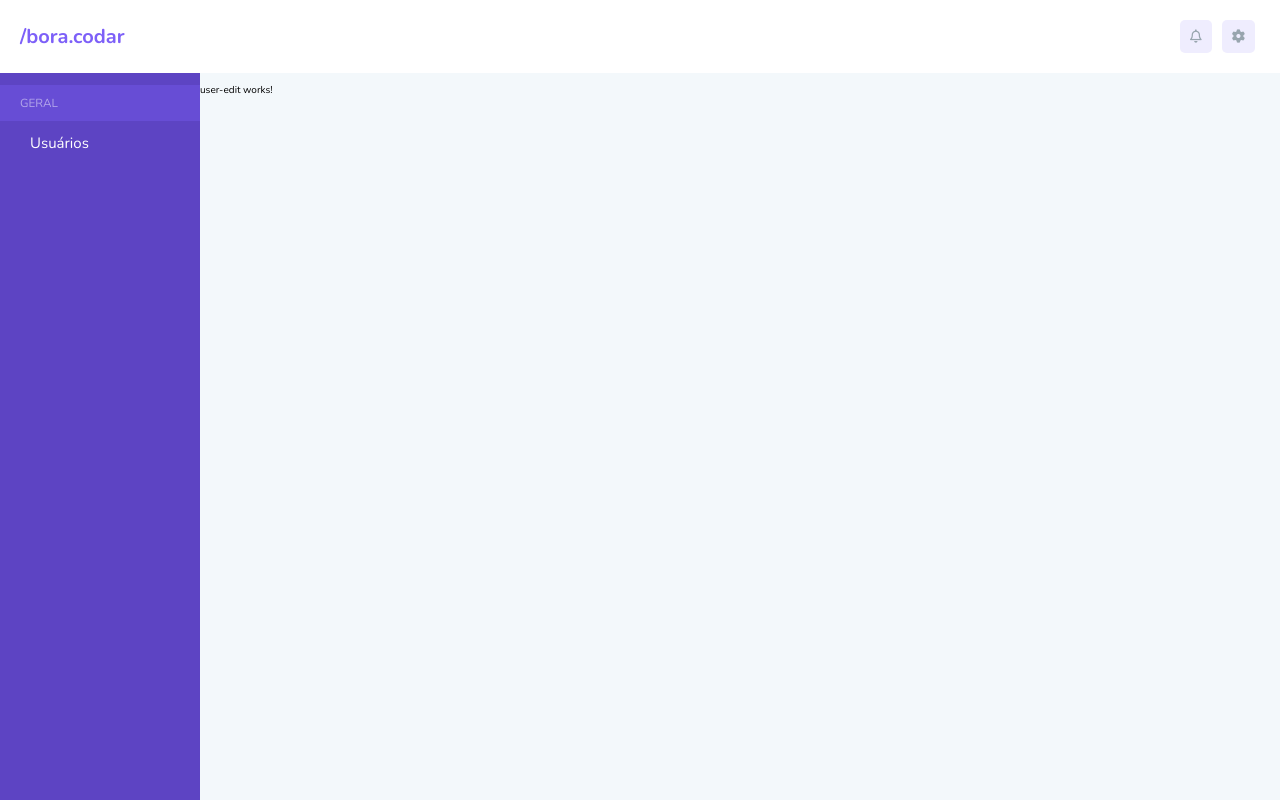
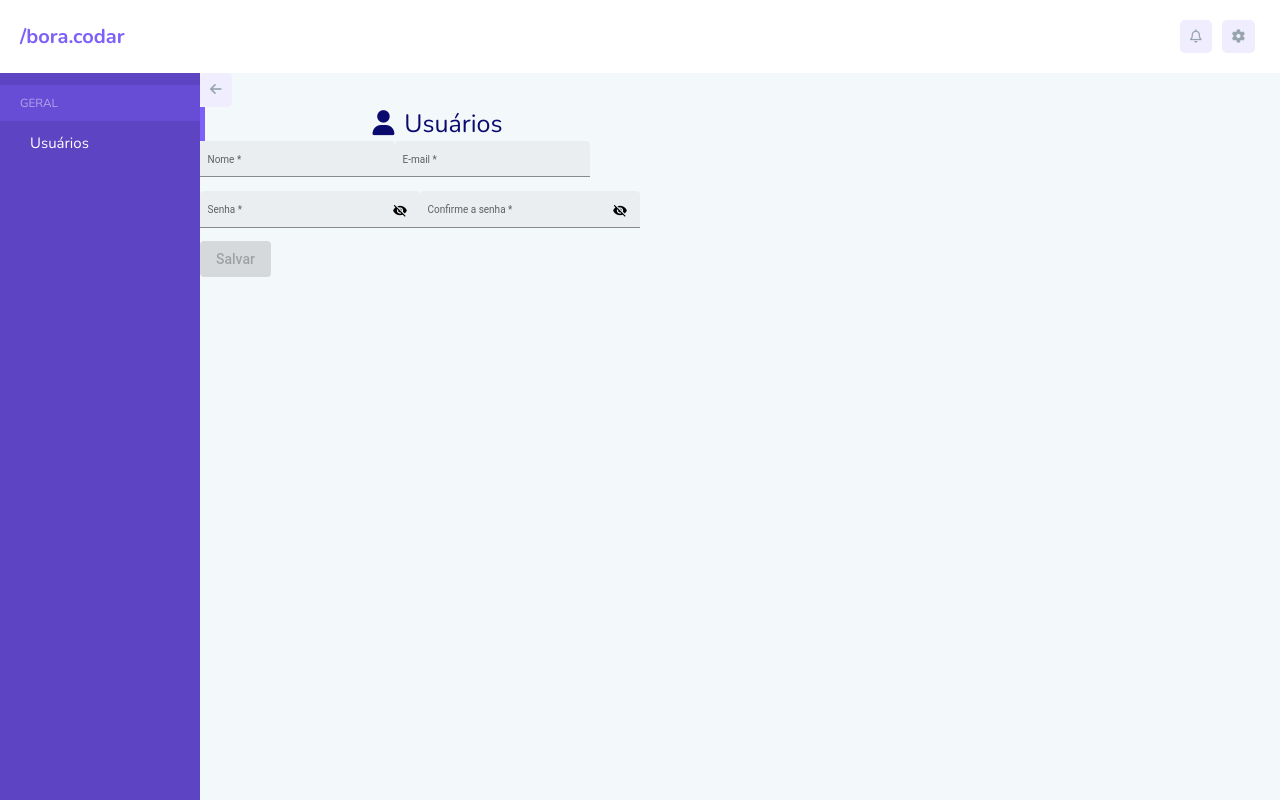
Before and after one commit to RNTd3v/app-bora-codar, an Angular app: page /users/add in a window 1280 px wide. Built offline with nearby package versions, Linux system fonts and the light colour scheme.

Commit message:
Criado componente para editar um usuario

```diff
--- a/src/app/users/user-edit/user-edit.component.html
+++ b/src/app/users/user-edit/user-edit.component.html
@@ -1 +1,47 @@
-<p>user-edit works!</p>
+<div class="ui-page-content">
+  <header class="top">
+    <button class="o-button -icon" (click)="goBack()">
+      <i class="fas fa-arrow-left"></i>
+    </button>
+    <h2 class="o-title">
+      <i class="fas fa-user"></i>
+      {{title}}
+    </h2>
+  </header>
+  <main class="content">
+    <mat-progress-bar mode="indeterminate" *ngIf="isLoading"></mat-progress-bar>
+    <form class="c-form" [formGroup]="formUser" (submit)="submitUserData()">
+      <mat-form-field appearance="fill">
+        <mat-label>Nome</mat-label>
+        <input matInput formControlName="name" required>
+        <mat-error *ngIf="showMessageError('name')">{{getErrorMessage('name')}}</mat-error>
+      </mat-form-field>
+      <mat-form-field appearance="fill">
+        <mat-label>E-mail</mat-label>
+        <input matInput formControlName="email" required>
+        <mat-error *ngIf="showMessageError('email')">{{getErrorMessage('email')}}</mat-error>
+      </mat-form-field>
+      <div formGroupName="passwordForm">
+        <mat-form-field appearance="fill">
+          <mat-label>Senha</mat-label>
+          <input matInput [type]="hide ? 'password' : 'text'" formControlName="password" required>
+          <!--mat-error *ngIf="showMessageError('password')">{{getErrorMessage('password')}}</mat-error-->
+          <button mat-icon-button matSuffix (click)="hide = !hide" [attr.aria-label]="'Hide password'" [attr.aria-pressed]="hide">
+          <mat-icon>{{hide ? 'visibility_off' : 'visibility'}}</mat-icon>
+          </button>
+        </mat-form-field>
+        <mat-form-field appearance="fill">
+          <mat-label>Confirme a senha</mat-label>
+          <input matInput [type]="hide ? 'password' : 'text'" formControlName="confirm" required>
+          <!--mat-error *ngIf="showMessageError('password')">{{getErrorMessage('password')}}</mat-error-->
+          <button mat-icon-button matSuffix (click)="hide = !hide" [attr.aria-label]="'Hide password'" [attr.aria-pressed]="hide">
+          <mat-icon>{{hide ? 'visibility_off' : 'visibility'}}</mat-icon>
+          </button>
+        </mat-form-field>
+      </div>
+      <button type="submit" mat-raised-button color="primary" [disabled]="formInvalid || isLoading">
+        Salvar
+      </button>
+    </form>
+  </main>
+</div>
--- a/src/app/users/user-edit/user-edit.component.ts
+++ b/src/app/users/user-edit/user-edit.component.ts
@@ -1,4 +1,10 @@
 import { Component, OnInit } from '@angular/core';
+import { FormBuilder, FormGroup, Validators } from '@angular/forms';
+import { ActivatedRoute, Router } from '@angular/router';
+import { IUserService, User } from '@cms/core';
+import { Observable } from 'rxjs';
+import { finalize } from 'rxjs/operators';
+import { MatSnackBar } from '@angular/material/snack-bar';
 
 @Component({
   selector: 'app-user-edit',
@@ -7,9 +13,143 @@ import { Component, OnInit } from '@angular/core';
 })
 export class UserEditComponent implements OnInit {
 
-  constructor() { }
+  hide = true;
+  formUser: FormGroup;
+  userId: string = null;
+  userData: User;
+  isLoading = false;
+
+  constructor(
+    private router: Router,
+    private activatedRoute: ActivatedRoute,
+    private formBuilder: FormBuilder,
+    private snackBar: MatSnackBar,
+    private service: IUserService) {
+      this.userId = this.activatedRoute.snapshot.params.id;
+    }
 
   ngOnInit(): void {
+
+    if (!!this.userId) {
+      this.userData = JSON.parse(this.activatedRoute.snapshot.queryParams.user);
+    }
+
+    this.createFormUser(new User(this.userData));
+  }
+
+  private createFormUser(user: User): void {
+    this.formUser = this.formBuilder.group({
+      name: [user.name, [Validators.required]],
+      email: [user.email, [Validators.required, Validators.email]],
+      passwordForm: this.formBuilder.group({
+        password: [user.passwordForm.password, [Validators.required, Validators.minLength(6)]],
+        confirm: [user.passwordForm.confirm, [Validators.required, Validators.minLength(6)]],
+      }, {
+        validator: ConfirmedValidator('password', 'confirm')
+      }),
+      roleId: [user.roleId]
+    })
+  }
+
+  getErrorMessage(inputName: string) {
+    if (this.formUser.get(inputName).hasError('required')) {
+      return 'Campo obrigatório';
+    }
+
+    switch (inputName) {
+      case 'email':
+        return this.formUser.get(inputName).hasError('email') ? 'E-mail invalido' : '';
+      case 'password':
+        console.log(this.formUser.get(inputName));
+        return this.formUser.get(inputName).hasError('minlength') ? 'Mínimo de 6 caracteres' : '';
+    }
+
+  }
+
+  showMessageError(inputName: string): boolean {
+    return this.formUser.get(inputName).invalid;
+  }
+
+  goBack(): void {
+    this.router.navigate(['../'])
+  }
+
+  submitUserData(): void {
+    if (this.formUser.valid) {
+      this.isLoading = true;
+      this.createOrUpdateUserData()
+      .pipe(
+        finalize(() => this.isLoading = false)
+      ).subscribe(
+        (user: User) => this.handleResult(user),
+        err => this.handleError(err)
+      );
+    }
+  }
+
+  private createOrUpdateUserData(): Observable<User> {
+
+    if(!!this.userData) {
+      return this.updateUserData();
+    }
+
+    return this.createUser();
+  }
+
+  private createUser(): Observable<User> {
+
+    const formValue = this.formUser.value;
+    const { password } = formValue.passwordForm;
+
+    const payload = {
+      ...formValue,
+      password
+    }
+
+    delete payload.passwordForm;
+
+    return this.service.createUser(payload);
+
+  }
+
+  private updateUserData(): Observable<User> {
+    const payload = this.formUser.value;
+    return this.service.updateUser(payload, this.userId);
+  }
+
+  private handleResult(user: User): void {
+    this.snackBar.open('Usuário salvo com sucesso!', null, {
+      duration: 2000,
+    });
+  }
+
+  private handleError(err): void {
+    this.snackBar.open('Houve um erro!', null, {
+      duration: 2000,
+    });
+  }
+
+  get formInvalid(): boolean  {
+    return this.formUser.invalid;
+  }
+
+  get title(): string {
+    return !!this.userData ? this.userData.name : 'Usuários';
   }
 
 }
+
+export function ConfirmedValidator(controlName: string, matchingControlName: string){
+  return (formGroup: FormGroup) => {
+      const control = formGroup.controls[controlName];
+      const matchingControl = formGroup.controls[matchingControlName];
+      if (matchingControl.errors && !matchingControl.errors.confirmedValidator) {
+          return;
+      }
+      if (control.value !== matchingControl.value) {
+          matchingControl.setErrors({ confirmedValidator: true });
+      } else {
+          matchingControl.setErrors(null);
+      }
+  }
+}
```
